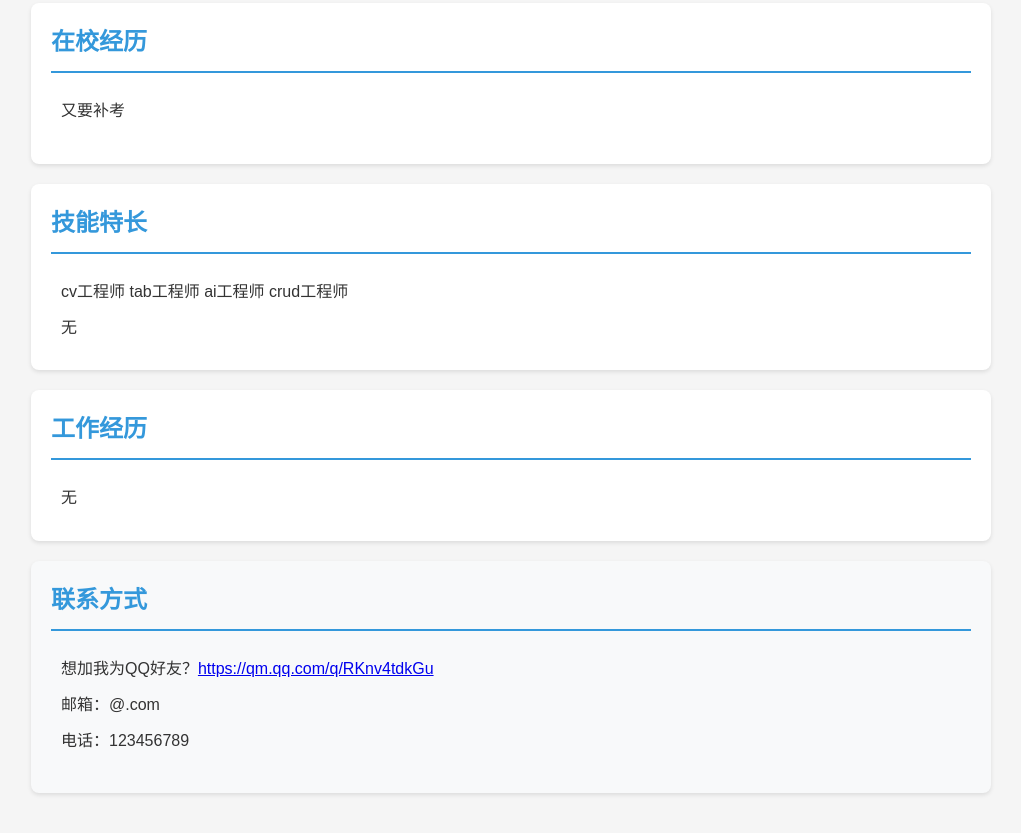
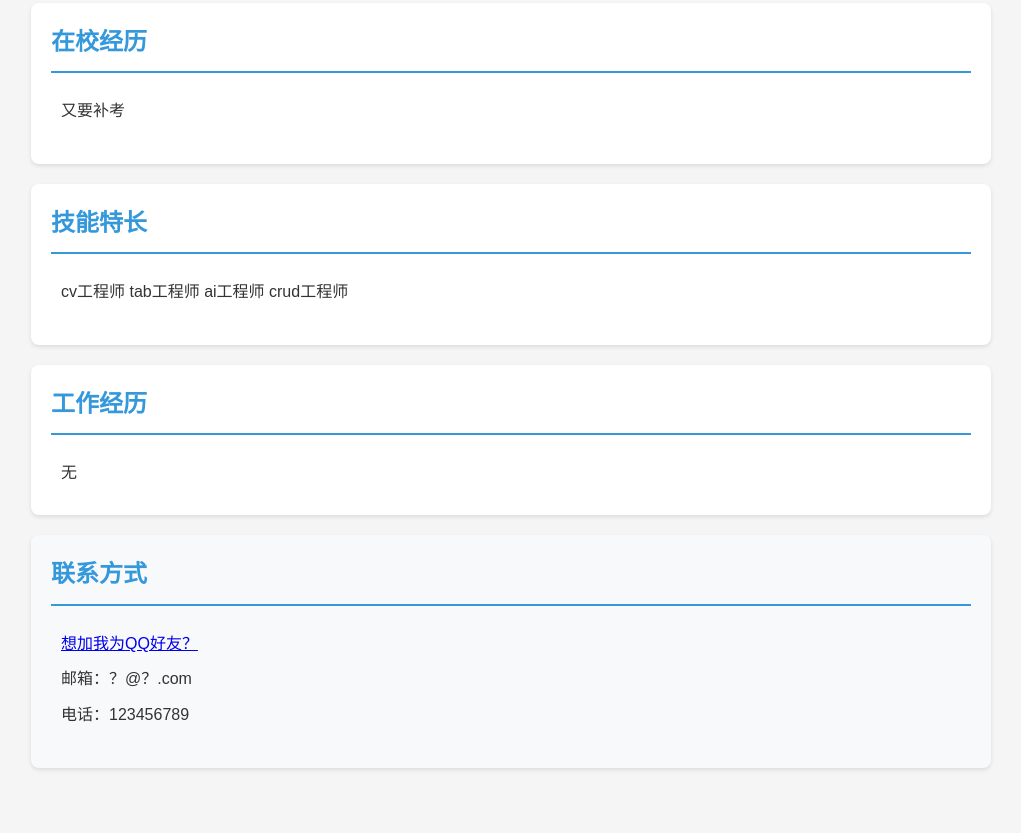
Before and after one commit to zxc663/ThirteenXino, a plain HTML site: page index.html in a window 1280 px wide. Shown: the part 889-1722 px from the top of the page, without its empty margins (129-1150 px from the left). After the commit the page ends 1697 px from the top, so only its background shows below. Drawn offline with Linux system fonts and the light colour scheme.

Commit message:
更新 index.html
更新小游戏

```diff
--- a/index.html
+++ b/index.html
@@ -54,7 +54,7 @@
             <h2>技能特长</h2>
             <div class="info-content">
             <p>cv工程师 tab工程师 ai工程师 crud工程师</p>
-                无
+
             </div>
         </section>
 
@@ -68,8 +68,8 @@
         <section class="contact">
             <h2>联系方式</h2>
             <div class="info-content">
-                <p>想加我为QQ好友？<a href="https://qm.qq.com/q/RKnv4tdkGu" target="_blank">https://qm.qq.com/q/RKnv4tdkGu</a></p>
-                <p>邮箱：@.com</p>
+                <p><a href="https://qm.qq.com/q/RKnv4tdkGu" target="_blank">想加我为QQ好友？</a></p>
+                <p>邮箱：？@？.com</p>
                 <p>电话：123456789</p>
             </div>
         </section>
```
